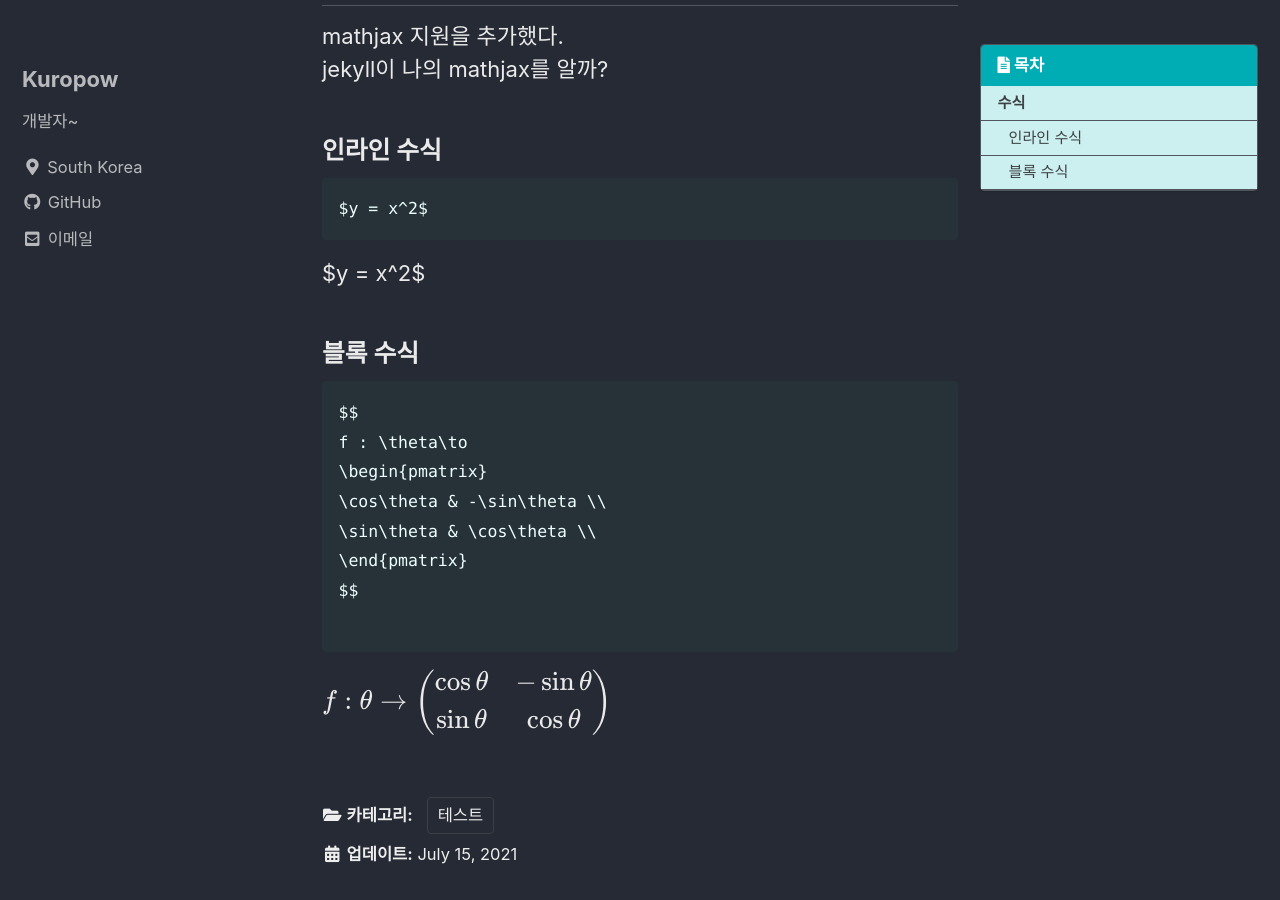
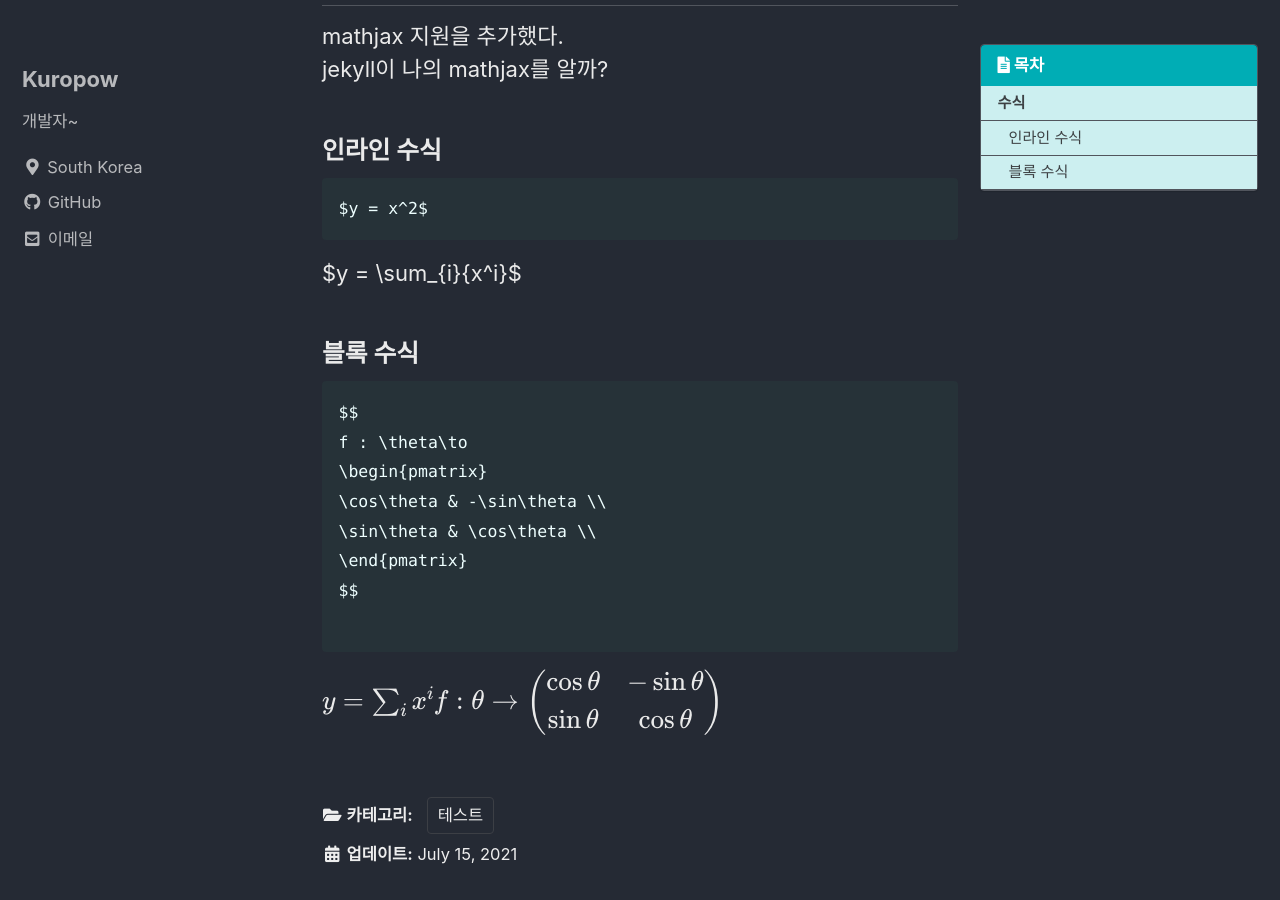
Before and after one commit to kuro11pow2/kuro11pow2.github.io, a Jekyll site: the page built from _posts/2021-07-15-0624.md, in a window 1280 px wide and 900 px high, scrolled down 297 px. Built offline with Jekyll 4.4.1, drawn with Linux system fonts in a browser that asks for light colours; cached includes are drawn as plain includes; comment, search, counter and statistics services are not loaded.

Commit message:
mathjax3 test

````diff
--- a/_posts/2021-07-15-0624.md
+++ b/_posts/2021-07-15-0624.md
@@ -14,7 +14,7 @@ jekyll이 나의 mathjax를 알까?
 ```
 $y = x^2$
 ```
-$y = x^2$
+$y = \sum_{i}{x^i}$
 
 ### 블록 수식
 ```
@@ -28,6 +28,7 @@ $$
 
 ```
 $$
+y = \sum_{i}{x^i}\\
 f : \theta\to
 \begin{pmatrix}
 \cos\theta & -\sin\theta \\
````
